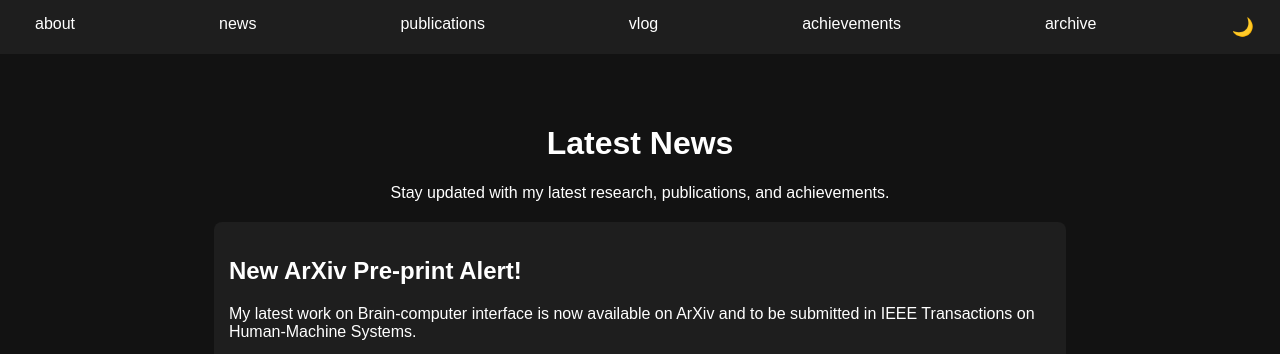
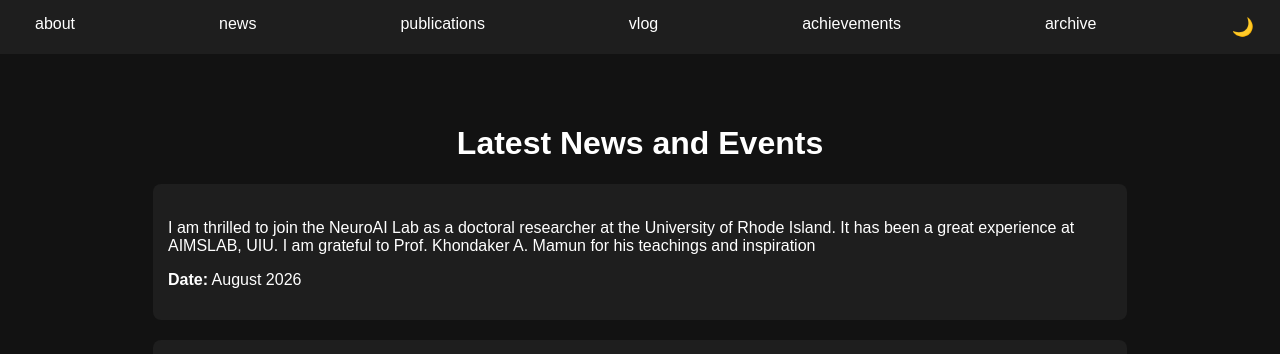
Before and after one commit to asifprotick10/asifprotick10.github.io, a plain HTML site: page news.html in a window 1280 px wide. Shown: the top 354 px of the page. Drawn offline with Linux system fonts and the light colour scheme.

Commit message:
Update news section and footer year

```diff
--- a/news.html
+++ b/news.html
@@ -20,8 +20,12 @@
 
     <main>
         <div class="content">
-            <h1>Latest News</h1>
-            <p>Stay updated with my latest research, publications, and achievements.</p>
+            <h1>Latest News and Events</h1>
+            <article>
+                <h2></h2>
+                <p>I am thrilled to join the NeuroAI Lab as a doctoral researcher at the University of Rhode Island. It has been a great experience at AIMSLAB, UIU. I am grateful to Prof. Khondaker A. Mamun for his teachings and inspiration </p>
+                <p><strong>Date:</strong> August 2026</p>
+            </article>
             <article>
                 <h2>New ArXiv Pre-print Alert!</h2>
                 <p>My latest work on Brain-computer interface is now available on ArXiv and to be submitted in IEEE Transactions on Human-Machine Systems. </p>
@@ -59,7 +63,7 @@
     </main>
 
     <footer>
-        <p>© 2025 Asif Islam</p>
+        <p>© 2026 Asif Islam</p>
     </footer>
 
     <script src="script.js"></script>
```
